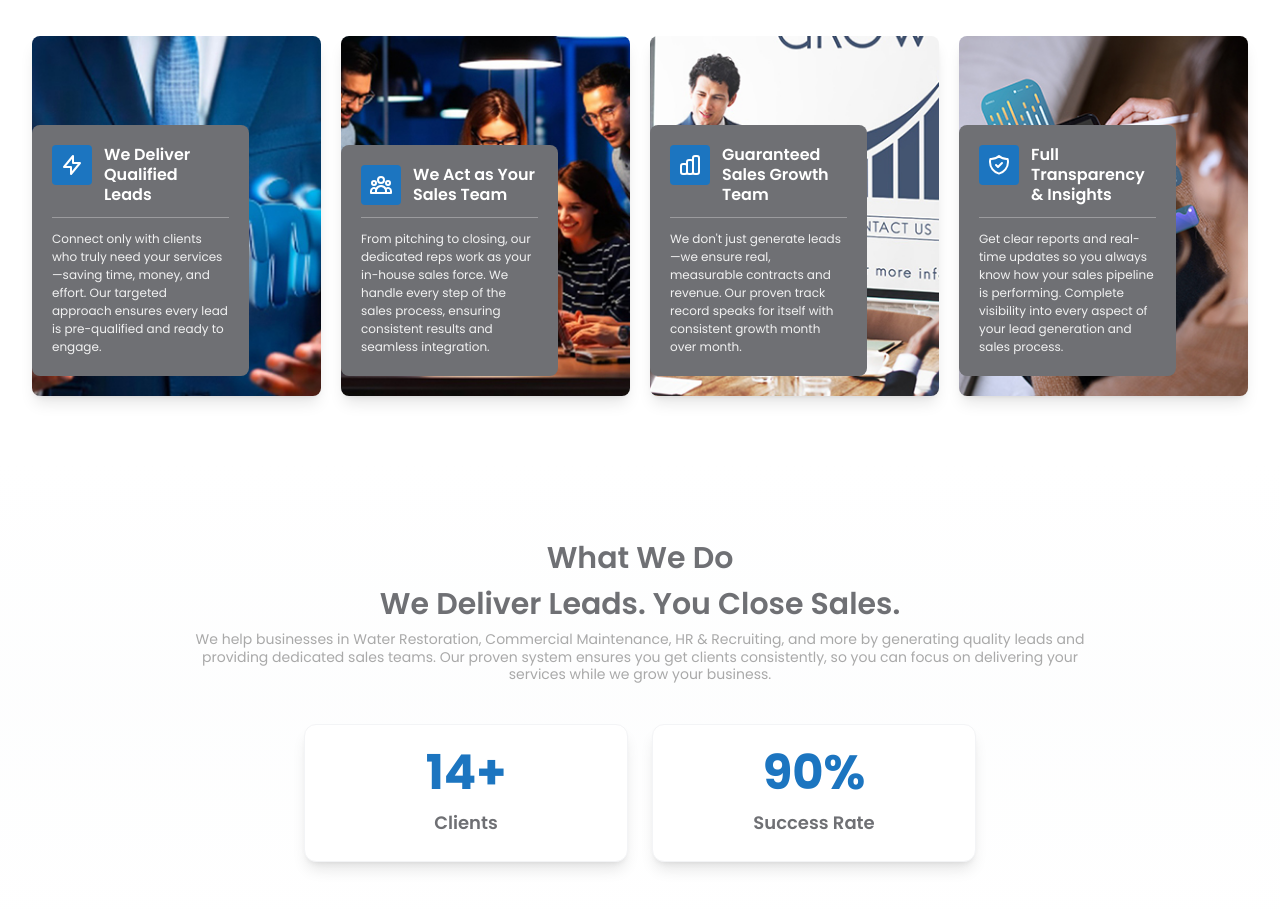
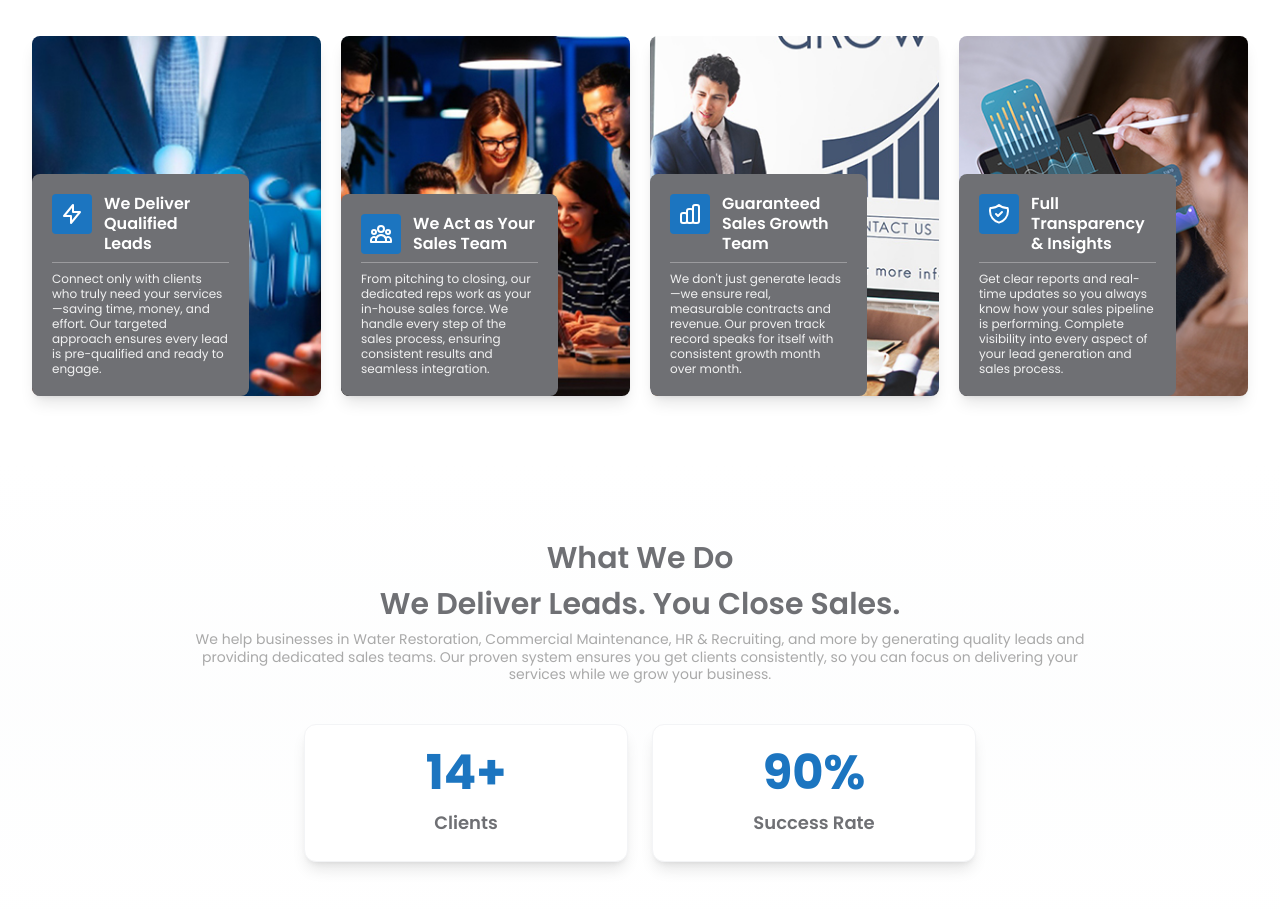
Before and after one commit to Sharmeen-Rauf/escabiz, a Next.js app: page / in a window 1280 px wide. Shown: the part 3980-4889 px from the top of the page. Built offline with nearby package versions, Linux system fonts and the light colour scheme.

Commit message:
Refactor Home page service cards: adjust margins, spacing, and text alignment for improved layout and readability, ensuring a more cohesive design across all service cards.

```diff
--- a/src/app/page.tsx
+++ b/src/app/page.tsx
@@ -1015,9 +1015,9 @@ export default function Home() {
                 }}
               >
                 {/* Inner Overlay Box - Bottom Left with Right Margin */}
-                <div className="absolute bottom-0 left-0 mr-4 lg:mr-6 mb-4 lg:mb-5 bg-[#6f7074] group-hover:bg-[#1c75c0] transition-all duration-300 rounded-lg p-4 lg:p-5 max-w-[85%] lg:max-w-[75%]">
+                <div className="absolute bottom-0 left-0 mr-2 lg:mr-3 mb-0 bg-[#6f7074] group-hover:bg-[#1c75c0] transition-all duration-300 rounded-lg p-4 lg:p-5 max-w-[85%] lg:max-w-[75%]">
                   {/* Icon and Heading Row */}
-                  <div className="flex items-start gap-3 mb-3">
+                  <div className="flex items-start gap-3 mb-2">
                     {/* Icon with Square Background - Blue Theme */}
                     <div className="w-10 h-10 bg-[#1c75c0] rounded flex items-center justify-center flex-shrink-0">
                       <svg className="w-6 h-6 text-white" fill="none" stroke="currentColor" viewBox="0 0 24 24">
@@ -1032,10 +1032,10 @@ export default function Home() {
                   </div>
 
                   {/* Line Separator */}
-                  <div className="w-full h-px bg-white/30 mb-3"></div>
+                  <div className="w-full h-px bg-white/30 mb-2"></div>
 
                   {/* Paragraph */}
-                  <p className="text-xs text-white/90 leading-normal font-normal text-left">
+                  <p className="text-xs text-white/90 leading-tight font-normal text-left">
                     Connect only with clients who truly need your services—saving time, money, and effort. Our targeted approach ensures every lead is pre-qualified and ready to engage.
                   </p>
                 </div>
@@ -1051,9 +1051,9 @@ export default function Home() {
                 }}
               >
                 {/* Inner Overlay Box - Bottom Left with Right Margin */}
-                <div className="absolute bottom-0 left-0 mr-4 lg:mr-6 mb-4 lg:mb-5 bg-[#6f7074] group-hover:bg-[#1c75c0] transition-all duration-300 rounded-lg p-4 lg:p-5 max-w-[85%] lg:max-w-[75%]">
+                <div className="absolute bottom-0 left-0 mr-2 lg:mr-3 mb-0 bg-[#6f7074] group-hover:bg-[#1c75c0] transition-all duration-300 rounded-lg p-4 lg:p-5 max-w-[85%] lg:max-w-[75%]">
                   {/* Icon and Heading Row */}
-                  <div className="flex items-start gap-3 mb-3">
+                  <div className="flex items-start gap-3 mb-2">
                     {/* Icon with Square Background - Blue Theme */}
                     <div className="w-10 h-10 bg-[#1c75c0] rounded flex items-center justify-center flex-shrink-0">
                       <svg className="w-6 h-6 text-white" fill="none" stroke="currentColor" viewBox="0 0 24 24">
@@ -1068,10 +1068,10 @@ export default function Home() {
                   </div>
 
                   {/* Line Separator */}
-                  <div className="w-full h-px bg-white/30 mb-3"></div>
+                  <div className="w-full h-px bg-white/30 mb-2"></div>
 
                   {/* Paragraph */}
-                  <p className="text-xs text-white/90 leading-normal font-normal text-left">
+                  <p className="text-xs text-white/90 leading-tight font-normal text-left">
                     From pitching to closing, our dedicated reps work as your in-house sales force. We handle every step of the sales process, ensuring consistent results and seamless integration.
                   </p>
                 </div>
@@ -1087,9 +1087,9 @@ export default function Home() {
                 }}
               >
                 {/* Inner Overlay Box - Bottom Left with Right Margin */}
-                <div className="absolute bottom-0 left-0 mr-4 lg:mr-6 mb-4 lg:mb-5 bg-[#6f7074] group-hover:bg-[#1c75c0] transition-all duration-300 rounded-lg p-4 lg:p-5 max-w-[85%] lg:max-w-[75%]">
+                <div className="absolute bottom-0 left-0 mr-2 lg:mr-3 mb-0 bg-[#6f7074] group-hover:bg-[#1c75c0] transition-all duration-300 rounded-lg p-4 lg:p-5 max-w-[85%] lg:max-w-[75%]">
                   {/* Icon and Heading Row */}
-                  <div className="flex items-start gap-3 mb-3">
+                  <div className="flex items-start gap-3 mb-2">
                     {/* Icon with Square Background - Blue Theme */}
                     <div className="w-10 h-10 bg-[#1c75c0] rounded flex items-center justify-center flex-shrink-0">
                       <svg className="w-6 h-6 text-white" fill="none" stroke="currentColor" viewBox="0 0 24 24">
@@ -1104,10 +1104,10 @@ export default function Home() {
                   </div>
 
                   {/* Line Separator */}
-                  <div className="w-full h-px bg-white/30 mb-3"></div>
+                  <div className="w-full h-px bg-white/30 mb-2"></div>
 
                   {/* Paragraph */}
-                  <p className="text-xs text-white/90 leading-normal font-normal text-left">
+                  <p className="text-xs text-white/90 leading-tight font-normal text-left">
                     We don&apos;t just generate leads—we ensure real, measurable contracts and revenue. Our proven track record speaks for itself with consistent growth month over month.
                   </p>
                 </div>
@@ -1123,9 +1123,9 @@ export default function Home() {
                 }}
               >
                 {/* Inner Overlay Box - Bottom Left with Right Margin */}
-                <div className="absolute bottom-0 left-0 mr-4 lg:mr-6 mb-4 lg:mb-5 bg-[#6f7074] group-hover:bg-[#1c75c0] transition-all duration-300 rounded-lg p-4 lg:p-5 max-w-[85%] lg:max-w-[75%]">
+                <div className="absolute bottom-0 left-0 mr-2 lg:mr-3 mb-0 bg-[#6f7074] group-hover:bg-[#1c75c0] transition-all duration-300 rounded-lg p-4 lg:p-5 max-w-[85%] lg:max-w-[75%]">
                   {/* Icon and Heading Row */}
-                  <div className="flex items-start gap-3 mb-3">
+                  <div className="flex items-start gap-3 mb-2">
                     {/* Icon with Square Background - Blue Theme */}
                     <div className="w-10 h-10 bg-[#1c75c0] rounded flex items-center justify-center flex-shrink-0">
                       <svg className="w-6 h-6 text-white" fill="none" stroke="currentColor" viewBox="0 0 24 24">
@@ -1140,10 +1140,10 @@ export default function Home() {
                   </div>
 
                   {/* Line Separator */}
-                  <div className="w-full h-px bg-white/30 mb-3"></div>
+                  <div className="w-full h-px bg-white/30 mb-2"></div>
 
                   {/* Paragraph */}
-                  <p className="text-xs text-white/90 leading-normal font-normal text-left">
+                  <p className="text-xs text-white/90 leading-tight font-normal text-left">
                     Get clear reports and real-time updates so you always know how your sales pipeline is performing. Complete visibility into every aspect of your lead generation and sales process.
                   </p>
                 </div>
```
